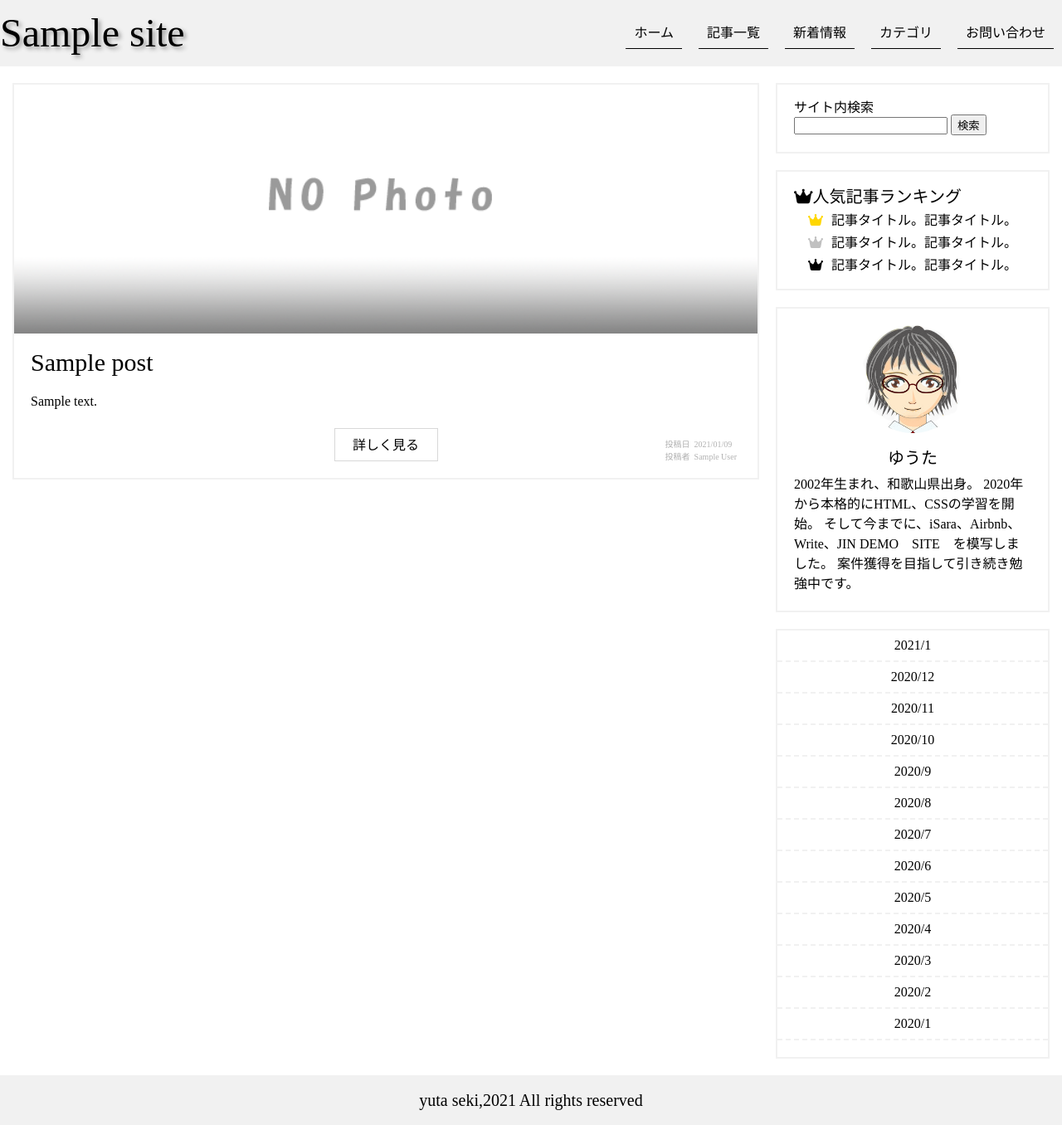
After one commit to SEKI-YUTA/WordPressTheme1, a WordPress theme: template index.php in a window 1280 px wide. The commit adds this page. Shown: the whole page at 83% size. Run offline with PHP 8.4 and a stand-in for WordPress, Linux system fonts and the light colour scheme; the site name, menu and one post (Sample post) are stand-ins, and other content is empty; style sheets or scripts are compiled from the project's sources; some libraries are stand-ins or nearby versions.

Commit message:
wordpress theme

```diff
--- a/css/header.css
+++ b/css/header.css
@@ -13,7 +13,8 @@ header {
 }
 
 header .item-wrapper {
-  width: 1350px;
+  max-width: 1350px;
+  width: 100%;
   height: 80px;
   margin: 0 auto;
   background: transparent;
@@ -30,6 +31,15 @@ header .item-wrapper .header_logo {
   line-height: 80px;
   -webkit-transition: .3s ease;
   transition: .3s ease;
+}
+
+header .item-wrapper .header_logo a {
+  color: #000;
+  text-decoration: none;
+}
+
+header .item-wrapper .header_logo a:visited {
+  color: #000000;
 }
 
 header .item-wrapper .header_logo:hover {
--- a/css/header.scss
+++ b/css/header.scss
@@ -8,7 +8,8 @@ header {
   right: 0;
   z-index: 10;
   .item-wrapper {
-    width: 1350px;
+    max-width: 1350px;
+    width: 100%;
     height: 80px;
     margin: 0 auto;
     background: transparent;
@@ -19,6 +20,13 @@ header {
       font-size: 3rem;
       line-height: 80px;
       transition: .3s ease;
+      a {
+        color: #000;
+        text-decoration: none;
+        &:visited {
+          color: #000000;
+        }
+      }
       &:hover {
         text-shadow: 3px 3px 5px #999999;
       }
--- a/css/main.css
+++ b/css/main.css
@@ -69,6 +69,15 @@ main {
 
 .main_container .resent_post .article_content {
   padding: 20px;
+  position: relative;
+}
+
+.main_container .resent_post .article_content .title {
+  font-size: 30px;
+}
+
+.main_container .resent_post .article_content .text {
+  margin-top: 20px;
 }
 
 .main_container .resent_post .article_content .text p {
@@ -84,6 +93,25 @@ main {
   line-height: 40px;
   border: 1px solid
  #d8d8d8;
+}
+
+.main_container .resent_post .article_content .more_button a {
+  color: #000000;
+  text-decoration: none;
+}
+
+.main_container .resent_post .article_content .more_button a:visited {
+  color: #000000;
+}
+
+.main_container .resent_post .article_content .description {
+  position: absolute;
+  bottom: 15px;
+  right: 20px;
+  border-collapse: separate;
+  border-spacing: 5px;
+  font-size: 10px;
+  color: #b1b1b1;
 }
 
 aside {
--- a/css/main.scss
+++ b/css/main.scss
@@ -44,7 +44,12 @@ main {
     }
     .article_content {
       padding: 20px;
+      position: relative;
+      .title {
+        font-size: 30px;
+      }
       .text {
+        margin-top: 20px;
         p {
           line-height: 1.5;
         }
@@ -58,6 +63,22 @@ main {
         line-height: 40px;
         border: 1px solid
         #d8d8d8;
+        a {
+          color: #000000;
+          text-decoration: none;
+          &:visited {
+            color: #000000;
+          }
+        }
+      }
+      .description {
+        position: absolute;
+        bottom: 15px;
+        right: 20px;
+        border-collapse: separate;
+        border-spacing: 5px;
+        font-size: 10px;
+        color: rgb(177, 177, 177);
       }
     }
   }
--- /dev/null
+++ b/functions.php
@@ -0,0 +1,31 @@
+<?php
+
+function init_func() {
+  add_theme_support('post-thumbnails');
+  add_theme_support('title-tag');
+  set_post_thumbnail_size(896,300,true);
+  register_post_type('news',
+  array(
+    'labels' => array(
+      'name' => '新着情報',
+      'singular_name' => '新着情報',
+    ),
+    'public' => true,
+    'has_archive' => true,
+    'menu_position' => 5,
+    'show_in_rest' => true,
+  ));
+}
+
+function post_has_archive($args,$post_type) {
+  if('post' == $post_type) {
+    $args['rewrite'] = true;
+    $args['has_archive'] = 'blogs';
+  }
+  return $args;
+}
+add_action('init','init_func');
+add_filter('register_post_type_args','post_has_archive',10,2);
+
+
+?>
--- /dev/null
+++ b/header.php
@@ -0,0 +1,11 @@
+<head>
+  <meta charset="UTF-8">
+  <meta name="viewport" content="width=device-width, initial-scale=1.0">
+  <link rel="stylesheet" href="https://cdnjs.cloudflare.com/ajax/libs/meyer-reset/2.0/reset.min.css">
+  <!-- <link rel="stylesheet" href="<?php echo get_template_directory_uri(); ?>/css/style.css"> -->
+  <link rel="stylesheet" href="<?php echo get_template_directory_uri(); ?>/css/header.css">
+  <link rel="stylesheet" href="<?php echo get_template_directory_uri(); ?>/css/main.css">
+  <link rel="stylesheet" href="<?php echo get_template_directory_uri(); ?>/css/footer.css">
+  <script src="https://kit.fontawesome.com/ab6d33b71f.js" crossorigin="anonymous"></script>
+  <?php wp_head(); ?>
+</head>
--- /dev/null
+++ b/include/header_nav.php
@@ -0,0 +1,20 @@
+<header>
+  <div class="item-wrapper">
+    <div class="header_left">
+      <div class="header_logo"><h1><a href="<?php bloginfo('url'); ?>"><?php bloginfo('name'); ?></a></h1></div>
+    </div>
+    <nav class="header_right">
+      <div class="js-open_button" id="js-open_button"></div>
+      <ul class="">
+        <div class="close_button_wrapper">
+          <i class="fas fa-times fa-3x" style=" margin-left: 20px; margin-top: 20px;" id="close_button" ></i>
+        </div>
+        <li><a href="<?php bloginfo('url'); ?>">ホーム</a></li>
+        <li><a href="<?php bloginfo('url'); ?>/blogs">記事一覧</a></li>
+        <li><a href="<?php bloginfo('url'); ?>/news">新着情報</a></li>
+        <li><a href="#">カテゴリ</a></li>
+        <li><a href="<?php bloginfo('url'); ?>/contact">お問い合わせ</a></li>
+      </ul>
+    </nav>
+  </div>
+</header>
--- /dev/null
+++ b/index.php
@@ -0,0 +1,54 @@
+<!DOCTYPE html>
+<html lang="ja">
+  <?php get_header() ?>
+<body>
+
+  <?php get_template_part('include/header_nav'); ?>
+  <main>
+    <div class="main_container">
+      <section class="resent_posts">
+      <?php if(have_posts()): while(have_posts()):the_post(); ?>
+        <article class="resent_post border">
+          <div class="img_wrapper">
+            <?php if(has_post_thumbnail()) { ?>
+              <?php the_post_thumbnail('medium'); ?>
+            <?php } else { ?>
+              <img src="<?php echo get_template_directory_uri(); ?>/img/nophoto.png" alt="">
+            <?php } ?>
+            <img src="<?php echo get_template_directory_uri(); ?>/img/backdrop-filter.png" alt="記事の画像">
+          </div>
+          <div class="article_content">
+            <div class="title"><h2><?php the_title(); ?></h2></div>
+            <div class="text">
+              <p><?php the_excerpt(); ?></p>
+            </div>
+            <div class="more_button"><a href="<?php the_permalink(); ?>">詳しく見る</a>
+            </div>
+            <table class="description">
+              <tr>
+                <th>投稿日</th>
+                <td><?php the_date('Y/m/d'); ?></td>
+              </tr>
+              <tr>
+                <th>投稿者</th>
+                <td><?php the_author(); ?></td>
+              </tr>
+            </table>
+          </div>
+        </article>
+      <?php endwhile; endif; ?>
+      </section>
+    </div>
+
+    <?php get_sidebar(); ?>
+  </main>
+
+  <footer>
+    <p>yuta seki,2021 All rights reserved</p>
+  </footer>
+
+  <script src="<?php echo get_template_directory_uri(); ?>/script.js"></script>
+
+  <?php wp_footer(); ?>
+</body>
+</html>
--- /dev/null
+++ b/sidebar.php
@@ -0,0 +1,68 @@
+<aside>
+      <div class="search border">
+        <p>サイト内検索</p>
+        <form action="">
+          <input type="text">
+          <input type="submit" value="検索">
+        </form>
+      </div>
+
+      <div class="popular_posts border">
+        <div class="sec_title">
+          <h2 class="popular_ranking"><i class="fas fa-crown"></i>人気記事ランキング</h2>
+        </div>
+        <div class="content">
+          <div class="post">
+            <span class="rank">
+              <i class="fas fa-crown" style="color: gold;"></i>
+            </span>
+            <div class="title">
+              <p>記事タイトル。記事タイトル。</p>
+            </div>
+          </div>
+          <div class="post">
+            <span class="rank">
+              <i class="fas fa-crown" style="color: silver;"></i>
+            </span>
+            <div class="title">
+              <p>記事タイトル。記事タイトル。</p>
+            </div>
+          </div>
+          <div class="post">
+            <span class="rank">
+              <i class="fas fa-crown"></i>
+            </span>
+            <div class="title">
+              <p>記事タイトル。記事タイトル。</p>
+            </div>
+          </div>
+        </div>
+      </div>
+
+      <div class="profile border">
+        <div class="img_wrapper">
+          <img src="<?php echo get_template_directory_uri(); ?>/img/ErCmxhOVkAAhC97.png" alt="">
+        </div>
+        <p class="myname">ゆうた</p>
+        <p class="myintro">2002年生まれ、和歌山県出身。 2020年から本格的にHTML、CSSの学習を開始。 そして今までに、iSara、Airbnb、Write、JIN DEMO　SITE　を模写しました。 案件獲得を目指して引き続き勉強中です。</p>
+        <p></p>
+      </div>
+
+      <div class="posted_month border">
+        <ul>
+          <li><a href="">2021/1</a></li>
+          <li><a href="">2020/12</a></li>
+          <li><a href="">2020/11</a></li>
+          <li><a href="">2020/10</a></li>
+          <li><a href="">2020/9</a></li>
+          <li><a href="">2020/8</a></li>
+          <li><a href="">2020/7</a></li>
+          <li><a href="">2020/6</a></li>
+          <li><a href="">2020/5</a></li>
+          <li><a href="">2020/4</a></li>
+          <li><a href="">2020/3</a></li>
+          <li><a href="">2020/2</a></li>
+          <li><a href="">2020/1</a></li>
+        </ul>
+      </div>
+    </aside>
--- /dev/null
+++ b/single-news.php
@@ -0,0 +1 @@
+<h1>新着情報</h1>
```
Also changed, not shown: archive.php (added, +42 -0 lines), include/bootstrap.php (added, +8 -0 lines), index.html (deleted, +0 -151 lines), page-contact.php (added, +21 -0 lines), style.css (added, +9 -0 lines), footer.php (added), img/nophoto.png (added), 2 other files.
